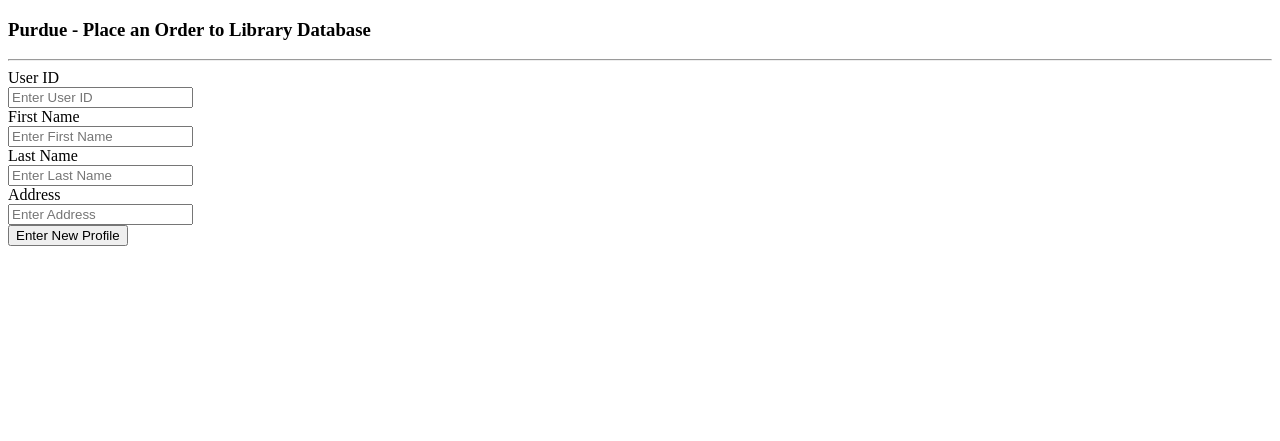
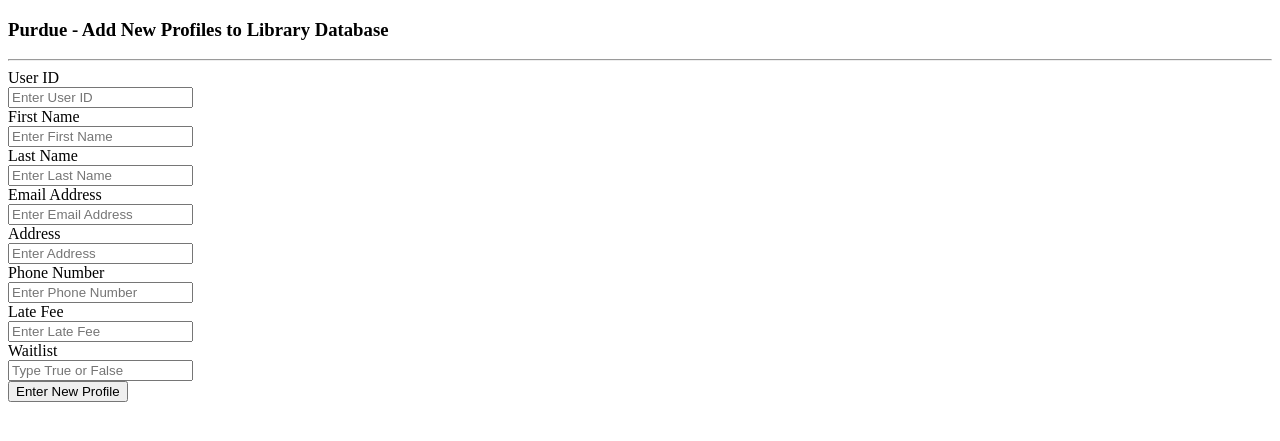
Before and after one commit to CS348-GroupProject/CS348-Group-Project, a Flask app: page /create_users in a window 1280 px wide. Shown: the top 441 px of the page. Run offline with Flask 2, Linux system fonts and the light colour scheme.

Commit message:
Updated membership table

```diff
--- a/app.py
+++ b/app.py
@@ -179,14 +179,23 @@ class new_profiles(db.Model):
     user_id = db.Column(db.String(200), primary_key=True, nullable=False)
     first_name = db.Column(db.String(200), nullable=False)
     last_name = db.Column(db.String(200), nullable=False)
+    email_add = db.Column(db.String(200), nullable=False)
     address = db.Column(db.String(500), nullable=False)
+    phone_no = db.Column(db.String(500), nullable=False)
+    late_fee = db.Column(db.String(200), nullable=False)
+    on_waitlist = db.Column(db.String(200), nullable=False)
+
 
     # constructor
-    def __init__(self, user_id, first_name, last_name, address):
+    def __init__(self, user_id, first_name, last_name, email_add, address, phone_no, late_fee, on_waitlist):
         self.user_id = user_id
         self.first_name = first_name
         self.last_name = last_name
+        self.email_add = email_add
         self.address = address
+        self.phone_no = phone_no
+        self.late_fee = late_fee
+        self.on_waitlist = on_waitlist
 
     @app.route('/show_users', methods = ['GET', 'POST'])
     def show_users():
@@ -195,10 +204,10 @@ class new_profiles(db.Model):
     @app.route('/create_users', methods = ['GET', 'POST'])
     def create_users():
         if request.method == 'POST':
-            if not request.form['user_id'] or not request.form['first_name'] or not request.form['last_name'] or not request.form['address']:
+            if not request.form['user_id'] or not request.form['first_name'] or not request.form['last_name'] or not request.form['email_add'] or not request.form['address'] or not request.form['phone_no'] or not request.form['late_fee'] or not request.form['on_waitlist']:
                 flash('Please enter all required fields.', 'error')
             else:
-                entered_user = new_profiles(request.form['user_id'], request.form['first_name'], request.form['last_name'], request.form['address'])
+                entered_user = new_profiles(request.form['user_id'], request.form['first_name'], request.form['last_name'], request.form['email_add'], request.form['address'], request.form['phone_no'], request.form['late_fee'], request.form['on_waitlist'])
                 db.session.add(entered_user)
                 db.session.commit()
                 flash('New profile was added successfully!')
--- a/templates/create_users.html
+++ b/templates/create_users.html
@@ -2,7 +2,7 @@
 <html>
    <body>
 
-      <h3>Purdue - Place an Order to Library Database</h3>
+      <h3>Purdue - Add New Profiles to Library Database</h3>
       <hr/>
 
       {%- for category, message in get_flashed_messages(with_categories = true) %}
@@ -21,8 +21,23 @@
          <label for = "last_name">Last Name</label><br>
          <input type = "text" name = "last_name" placeholder = "Enter Last Name" /><br>
 
+         <label for = "email_add" >Email Address</label><br>
+         <input type = "text" name = "email_add" placeholder = "Enter Email Address" /><br>
+
          <label for = "address">Address</label><br>
          <input type = "text" name = "address" placeholder = "Enter Address" /><br>
+
+         <label for = "phone_no">Phone Number</label><br>
+         <input type = "text" name = "phone_no" placeholder = "Enter Phone Number" /><br>
+
+         <label for = "late_fee">Late Fee</label><br>
+         <input type = "text" name = "late_fee" placeholder = "Enter Late Fee" /><br>
+
+         <label for = "on_waitlist">Waitlist</label><br>
+         <input type = "text" name = "on_waitlist" placeholder = "Type True or False" /><br>
+
+
+
 
          <input type = "submit" value = "Enter New Profile" />
       </form>
```
Also changed, not shown: templates/show_users.html (+11 -0 lines).
